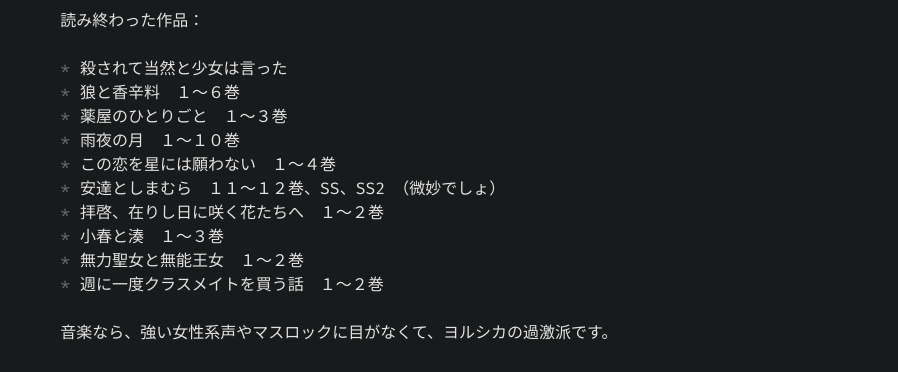
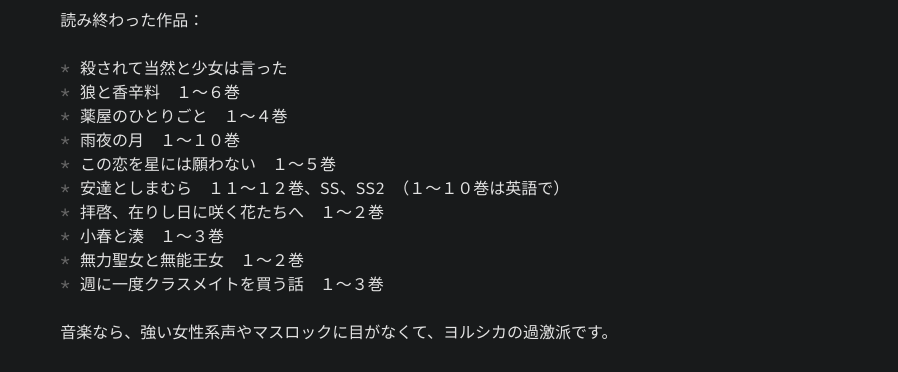
Before and after one commit to Ptkyr/Ptkyr.github.io, a Jekyll site: the page built from index.md, in a window 1280 px wide and 900 px high, scrolled down 580 px. Shown: the part 153-525 px from the top of the window, without its empty margins (176-1074 px from the left). Built offline with Jekyll 4.4.1, drawn with Linux system fonts in a browser that asks for light colours.

Commit message:
update read list

```diff
--- a/index.md
+++ b/index.md
@@ -22,14 +22,14 @@
 読み終わった作品：
 - 殺されて当然と少女は言った
 - 狼と香辛料　１～６巻
-- 薬屋のひとりごと　１～３巻
+- 薬屋のひとりごと　１～４巻
 - 雨夜の月　１～１０巻
-- この恋を星には願わない　１～４巻
-- 安達としまむら　１１～１２巻、SS、SS2　（微妙でしょ）
+- この恋を星には願わない　１～５巻
+- 安達としまむら　１１～１２巻、SS、SS2　（１～１０巻は英語で）
 - 拝啓、在りし日に咲く花たちへ　１～２巻
 - 小春と湊　１～３巻
 - 無力聖女と無能王女　１～２巻
-- 週に一度クラスメイトを買う話　１～２巻
+- 週に一度クラスメイトを買う話　１～３巻
 
 音楽なら、強い女性系声やマスロックに目がなくて、ヨルシカの過激派です。
 
```
